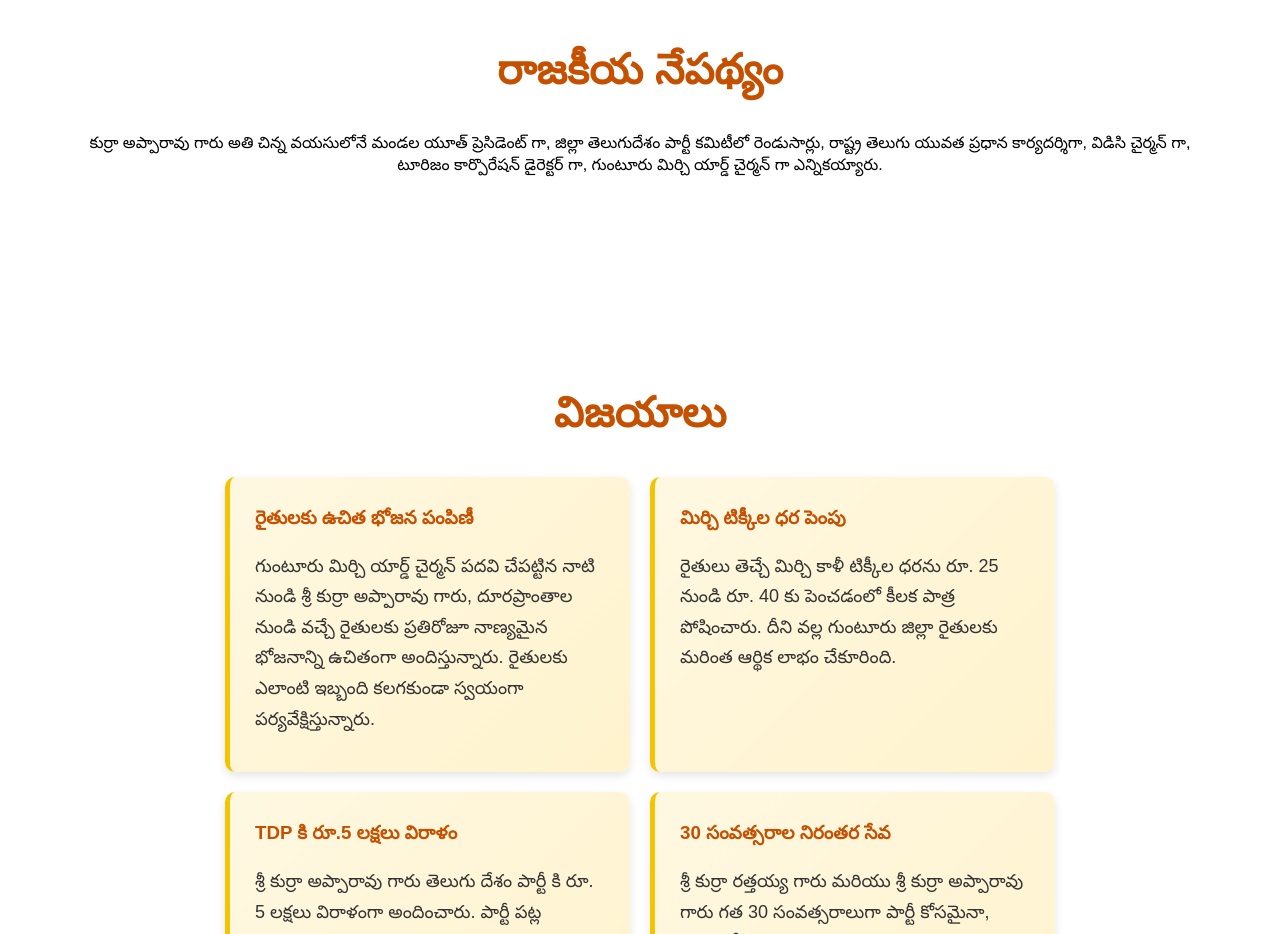
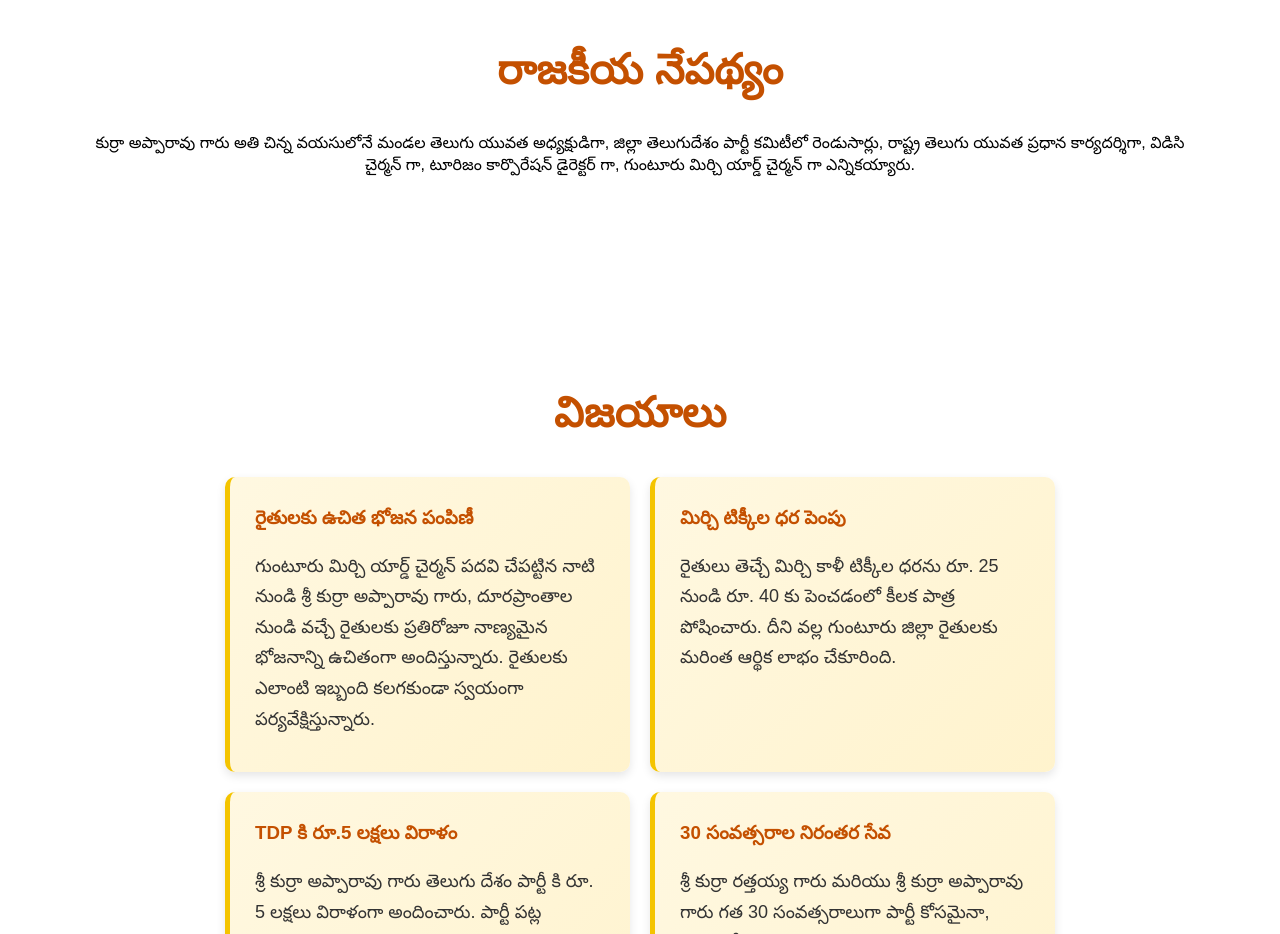
Before and after one commit to rohithk917/kurraapparao-website, a plain HTML site: page index.html in a window 1280 px wide. Shown: the part 960-1894 px from the top of the page. Drawn offline with Linux system fonts and the light colour scheme.

Commit message:
Update index.html

```diff
--- a/index.html
+++ b/index.html
@@ -75,7 +75,7 @@
 </div>
 <div id="career" class="section">
     <h2 id="career-title">Political Career</h2>
-    <p id="career-desc">At a young age, Mr. Kurra Apparao was elected as the Mandal Youth President, served twice as a member of the District Telugu Desam Party Committee, held the position of State Telugu Yuvatha General Secretary, served as the VIDC Chairman, Tourism Corporation Director, and was elected as the Chairman of the Guntur Mirchi Yard.
+    <p id="career-desc">At a young age, Mr. Kurra Apparao was elected as the Mandal Telugu Yuvatha President, served twice as a member of the District Telugu Desam Party Committee, held the position of State Telugu Yuvatha General Secretary, served as the VIDC Chairman, Tourism Corporation Director, and was elected as the Chairman of the Guntur Mirchi Yard.
 </p>
 </div>
 
@@ -197,7 +197,7 @@ function changeLanguage(lang) {
         document.getElementById("about-title").innerText = "గురించి";
         document.getElementById("about-content").innerText = "ప్రజాసేవే పరమావధిగా నిరంతరం ప్రజల మధ్య నడుస్తున్న నాయకుడు కుర్రా అప్పారావు గారు. గ్రామ స్థాయి నుండి మండల స్థాయి, నియోజకవర్గ స్థాయి వరకు ప్రజల సమస్యలను తన సమస్యలుగా భావించి, వాటి పరిష్కారానికి ఎల్లప్పుడూ ముందుండే ప్రజానాయకుడు.ప్రస్తుతం గుంటూరు మిర్చి యార్డ్ చైర్మన్‌గా రైతుల సంక్షేమం, యువత అభివృద్ధి మరియు సామాన్య ప్రజల శ్రేయస్సు కోసం అహర్నిశలు కృషి చేస్తున్నారు. అభివృద్ధే లక్ష్యంగా, సంక్షేమమే ధ్యేయంగా ప్రతి కుటుంబానికి మెరుగైన భవిష్యత్తు అందించాలనే సంకల్పంతో ముందుకు సాగుతున్న దూరదృష్టి కలిగిన నాయకుడు.";
         document.getElementById("career-title").innerText = "రాజకీయ నేపథ్యం";
-        document.getElementById("career-desc").innerText = "కుర్రా అప్పారావు గారు అతి చిన్న వయసులోనే మండల యూత్ ప్రెసిడెంట్ గా, జిల్లా తెలుగుదేశం పార్టీ కమిటీలో రెండుసార్లు, రాష్ట్ర తెలుగు యువత ప్రధాన కార్యదర్శిగా, విడిసి చైర్మన్ గా, టూరిజం కార్పొరేషన్ డైరెక్టర్ గా, గుంటూరు మిర్చి యార్డ్ చైర్మన్ గా ఎన్నికయ్యారు.";
+        document.getElementById("career-desc").innerText = "కుర్రా అప్పారావు గారు అతి చిన్న వయసులోనే మండల తెలుగు యువత అధ్యక్షుడిగా, జిల్లా తెలుగుదేశం పార్టీ కమిటీలో రెండుసార్లు, రాష్ట్ర తెలుగు యువత ప్రధాన కార్యదర్శిగా, విడిసి చైర్మన్ గా, టూరిజం కార్పొరేషన్ డైరెక్టర్ గా, గుంటూరు మిర్చి యార్డ్ చైర్మన్ గా ఎన్నికయ్యారు.";
         document.getElementById("achievements-title").innerText = "విజయాలు";
         document.getElementById("gallery-title").innerText = "గ్యాలరీ";
         document.getElementById("a1-title").innerText = "రైతులకు ఉచిత భోజన పంపిణీ";
@@ -242,7 +242,7 @@ document.getElementById("g10-caption").innerText = "చిలకలూరిప
         document.getElementById("about-title").innerText = "About";
         document.getElementById("about-content").innerText = "Kurra Apparao garu is a leader who constantly walks among the people with public service as his ultimate goal. From village level to mandal level and constituency level, he is a people's leader who treats public problems as his own and always stands at the forefront to solve them.He is currently serving as Chairman of Guntur Mirchi Yard, working tirelessly for the welfare of farmers, the development of youth, and the well-being of the common people. With development as his aim and welfare as his mission, he moves forward with the vision of providing a better future for every family.";
         document.getElementById("career-title").innerText = "Political Career";
-        document.getElementById("career-desc").innerText = "At a young age, Mr. Kurra Apparao was elected as the Mandal Youth President, served twice as a member of the District Telugu Desam Party Committee, held the position of State Telugu Yuvatha General Secretary, served as the VIDC Chairman, Tourism Corporation Director, and was elected as the Chairman of the Guntur Mirchi Yard.";
+        document.getElementById("career-desc").innerText = "At a young age, Mr. Kurra Apparao was elected as the Mandal Telugu Yuvatha President, served twice as a member of the District Telugu Desam Party Committee, held the position of State Telugu Yuvatha General Secretary, served as the VIDC Chairman, Tourism Corporation Director, and was elected as the Chairman of the Guntur Mirchi Yard.";
         document.getElementById("achievements-title").innerText = "Achievements";
         document.getElementById("gallery-title").innerText = "Gallery";
         document.getElementById("a1-title").innerText = "Free Food for Farmers";
```
